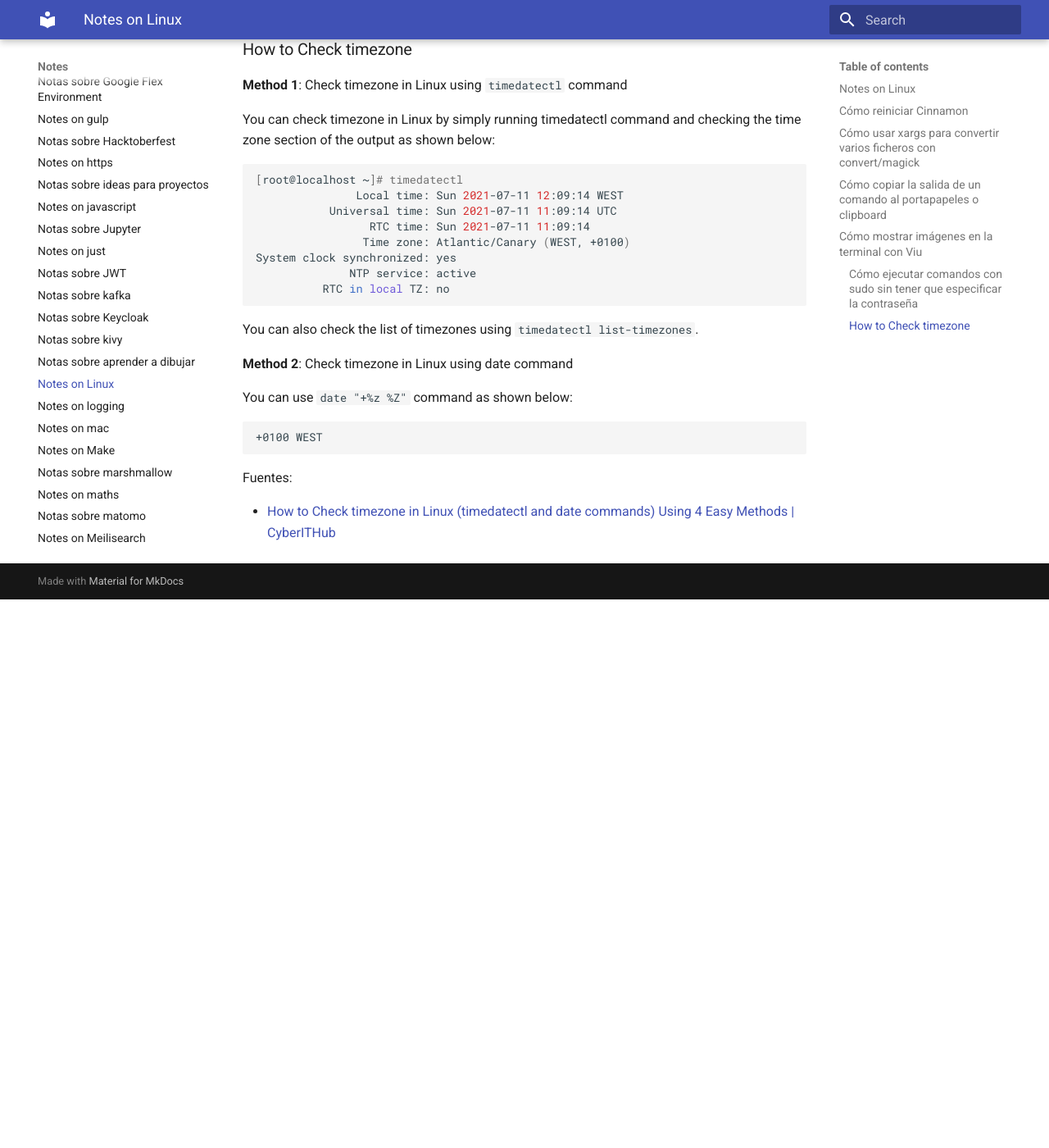
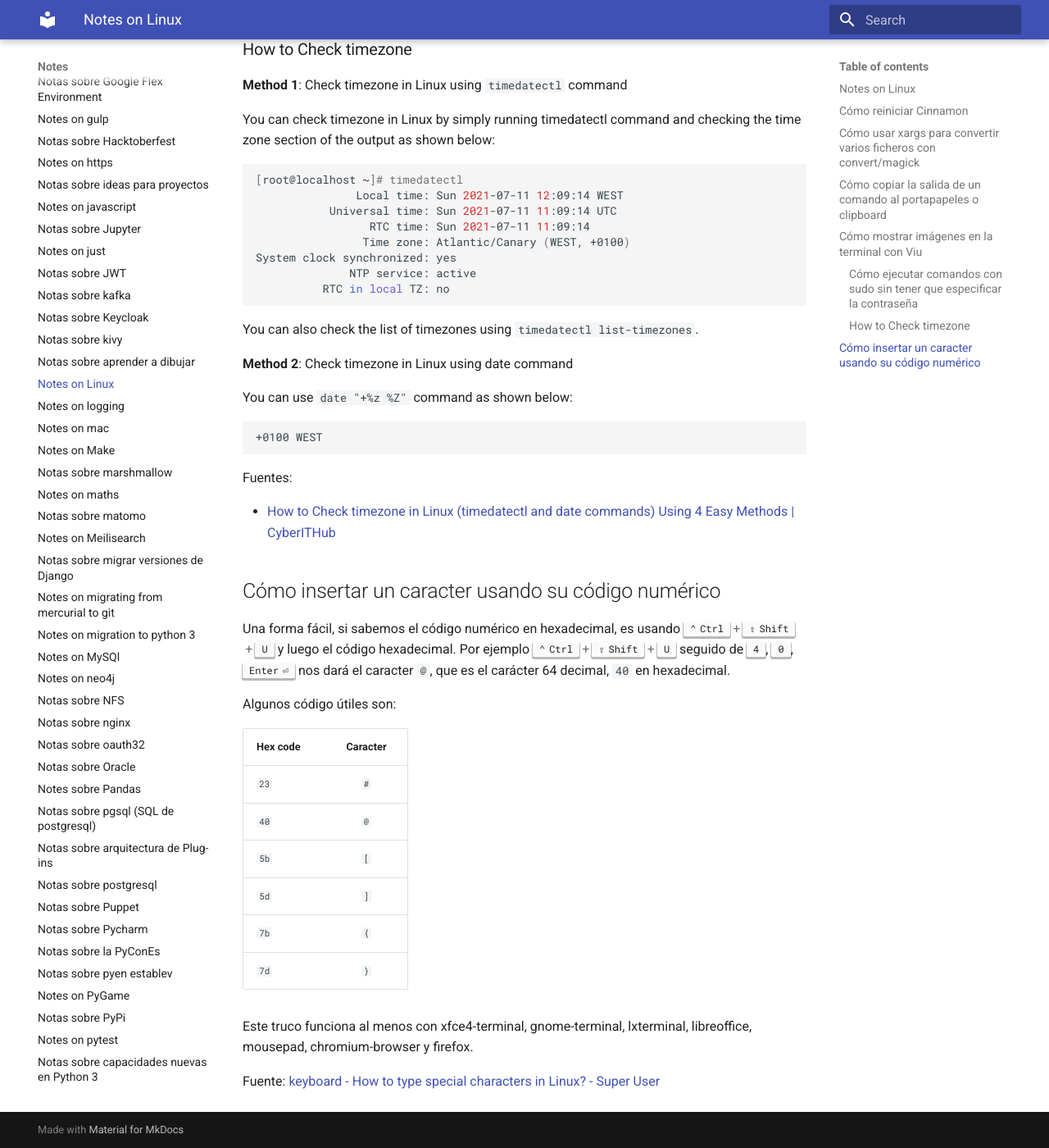
Before and after one commit to euribates/notes, an MkDocs documentation site: the page built from docs/notes-on-linux.md, in a window 1280 px wide and 1400 px high, scrolled down 4200 px. Shown: the whole window at 82% size. Built offline with MkDocs 1.6.1 and Material for MkDocs 9.7.7, drawn with Linux system fonts in a browser that asks for light colours; before the commit the page ends 4931 px from its top, so only the background shows below that.

Commit message:
Notas sobre Oracle, Linux

```diff
--- a/docs/notes-on-linux.md
+++ b/docs/notes-on-linux.md
@@ -209,3 +209,26 @@
 
 - [How to Check timezone in Linux (timedatectl and date commands) Using 4
 Easy Methods | CyberITHub](https://www.cyberithub.com/check-timezone-in-linux-timedatectl-command/)
+
+## Cómo insertar un caracter usando su código numérico
+
+Una forma fácil, si sabemos el código numérico en hexadecimal, es
+usando ++ctrl+shift+u++ y luego el código hexadecimal. Por ejemplo
+++ctrl+shift+u++ seguido de ++4++, ++0++, ++enter++ nos dará el caracter `@`,
+que es el carácter 64 decimal, `40` en hexadecimal.
+
+Algunos código útiles son:
+
+| Hex code |  Caracter |
+|----------|:---------:|
+| `23`     | `#`       |
+| `40`     | `@`       |
+| `5b`     | `[`       |
+| `5d`     | `]`       |
+| `7b`     | `{`       |
+| `7d`     | `}`       |
+
+Este truco funciona al menos con xfce4-terminal, gnome-terminal, lxterminal,
+libreoffice, mousepad, chromium-browser y firefox.
+
+Fuente: [keyboard - How to type special characters in Linux? - Super User](https://superuser.com/questions/59418/how-to-type-special-characters-in-linux)
```
Also changed, not shown: docs/notes-on-oracle.md (+19 -0 lines), docs/linux/nj3rl.png (added).
